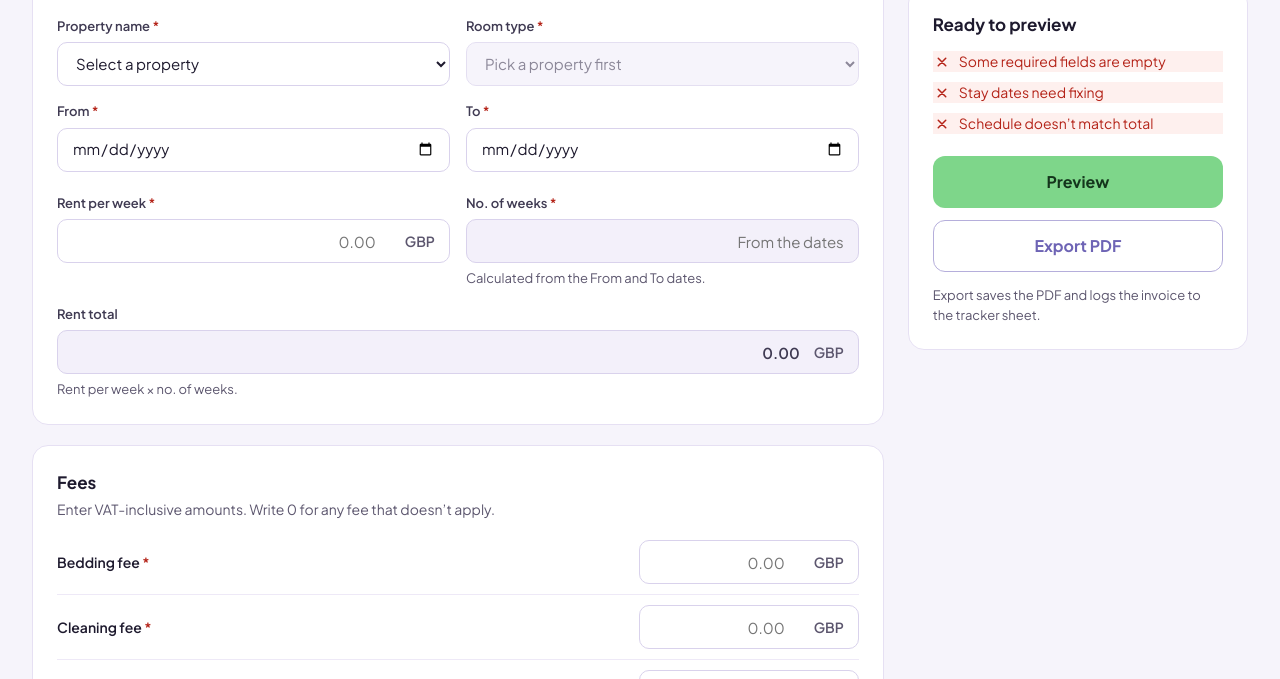
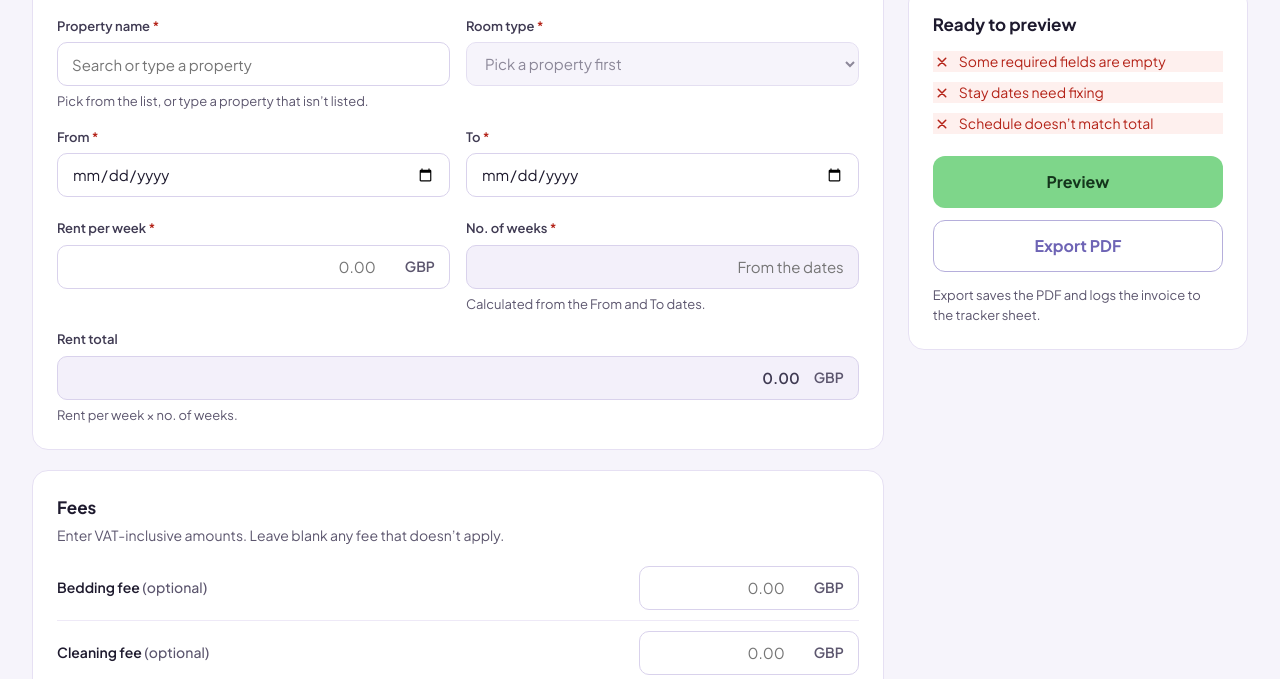
Before and after one commit to navyamodi30/invoice.gen, a plain HTML site: page index.html in a window 1280 px wide. Shown: the part 569-1248 px from the top of the page. Drawn offline with nearby package versions, Linux system fonts and the light colour scheme; no server answers.

Commit message:
Update property selection and VAT handling

```diff
--- a/index.html
+++ b/index.html
@@ -234,8 +234,7 @@ main{max-width:1280px;margin:0 auto;padding:32px}
         <h2>Property and stay</h2>
         <p class="sub">Builds the accommodation line: “Accommodation for [name] [property] - [room type]”.</p>
         <div class="grid2">
-          <div><label class="lb" for="property">Property name <span class="rq">*</span></label><select class="in" id="property"></select><p class="ferr" id="e-property"></p>
-            <div id="otherWrap" hidden style="margin-top:10px"><label class="lb" for="propertyOther">Type the property name <span class="rq">*</span></label><input class="in" id="propertyOther" autocomplete="off" placeholder="e.g. Canal Point Residence"><p class="ferr" id="e-propertyOther"></p></div></div>
+          <div><label class="lb" for="property">Property name <span class="rq">*</span></label><input class="in" id="property" list="propList" autocomplete="off" placeholder="Search or type a property"><datalist id="propList"></datalist><p class="hint">Pick from the list, or type a property that isn’t listed.</p><p class="ferr" id="e-property"></p></div>
           <div><label class="lb" for="room">Room type <span class="rq">*</span></label><select class="in" id="room" disabled><option value="">Pick a property first</option></select><p class="ferr" id="e-room"></p></div>
           <div><label class="lb" for="checkIn">From <span class="rq">*</span></label><input class="in" id="checkIn" type="date"><p class="ferr" id="e-checkIn"></p></div>
           <div><label class="lb" for="checkOut">To <span class="rq">*</span></label><input class="in" id="checkOut" type="date"><p class="ferr" id="e-checkOut"></p><p class="hint" id="daysHint"></p></div>
@@ -259,7 +258,7 @@ main{max-width:1280px;margin:0 auto;padding:32px}
 
       <section class="card">
         <h2>Fees</h2>
-        <p class="sub" id="feeSub">Enter VAT-inclusive amounts. Write 0 for any fee that doesn’t apply.</p>
+        <p class="sub" id="feeSub">Enter VAT-inclusive amounts. Leave blank any fee that doesn’t apply.</p>
         <div id="fees"></div>
         <p class="ferr" id="e-fees"></p>
       </section>
@@ -355,8 +354,7 @@ const COUNTRIES = {
   IE: { currency: 'EUR', rate: 0.135, pct: '13.5%' }
 };
 const FEE_TYPES = ['Bedding', 'Cleaning', 'Service'];
-const VAT_TOTAL_AFTER_DAYS = 28;      // stay > 28 days: VAT on the whole total; 28 days or fewer: VAT on fees only. Keep in sync with Invoice.gs.
-const OTHER = '__other__';
+const VAT_FEES_ONLY_AFTER_DAYS = 28;  // stay of 28 days or fewer: VAT on the whole total; over 28 days: VAT on fees only. Keep in sync with Invoice.gs.
 // Room types offered when the property isn't in the list. Keep in sync with Invoice.gs.
 const GENERIC_ROOMS = ["Classic Ensuite", "Premium Ensuite", "Classic Studio", "Premium Studio", "Standard Studio", "Superior Studio", "Platinum Studio", "Bronze Ensuite", "Bronze Studio", "Silver Ensuite", "Silver Studio", "Bronze Studio Plus", "Non-suite", "Silver Deluxe Studio", "Silver Premium Ensuite", "2 Bed Shared Apartment", "Twin Bed Studio", "Gold Studio Plus with Balcony", "Large Silver Studio", "Gold Ensuite", "Gold Studio", "Premium Plus Studio", "Premium Ensuite Plus", "Premium Range 1 Ensuite", "Standard Plus", "Ensuite", "Platinum En-Suite", "Diamond Ensuite"];
 // Fallback list. When SHEET_ENDPOINT is set, the live list loads from the Properties tab instead.
@@ -416,16 +414,16 @@ function read() {
   const feesP = fees.reduce((s, f) => s + (f.p > 0 ? f.p : 0), 0);
   const totalP = rentP + feesP;
   const days = daysBetween(v('checkIn'), v('checkOut'));
-  const vatOnTotal = days > VAT_TOTAL_AFTER_DAYS;
+  const vatOnTotal = days > 0 && days <= VAT_FEES_ONLY_AFTER_DAYS;
   const vatP = Math.round((vatOnTotal ? totalP : feesP) * c.rate / (1 + c.rate));
-  const custom = $('property').value === OTHER;
+  const listed = matchProperty(v('property')), custom = !listed;
   const n = S.pays.length;
   const firstP = S.pays.slice(0, n - 1).reduce((s, p) => s + (pence(p.amt) || 0), 0);
   const lastP = totalP - firstP;
   const pays = S.pays.map((p, i) => ({ date: p.date, p: i === n - 1 ? lastP : pence(p.amt) }));
   return {
     agent: v('agent').toLowerCase(), name: v('name'), guarantor: v('guarantor'), invDate: v('invDate'),
-    property: custom ? v('propertyOther') : v('property'), custom, room: v('room'), vatOnTotal, checkIn: v('checkIn'), checkOut: v('checkOut'), days,
+    property: listed || v('property'), custom, room: v('room'), vatOnTotal, checkIn: v('checkIn'), checkOut: v('checkOut'), days,
     country: S.country, currency: c.currency, rate: c.rate, pct: c.pct,
     rateP, weeks, rentP, fees, feesP, vatP, netP: totalP - vatP, totalP, pays, lastP
   };
@@ -439,15 +437,14 @@ function validate(d) {
   if (!d.guarantor) e.guarantor = 'Enter the guarantor’s name.';
   if (!d.invDate) e.invDate = 'Pick the invoice date.';
   else if (d.invDate < todayISO()) e.invDate = 'Invoice date can’t be earlier than today.';
-  if (!$('property').value) e.property = 'Pick the property, or choose “Not listed” to type it.';
-  else if (d.custom && !d.property) e.propertyOther = 'Type the property name.';
+  if (!d.property) e.property = 'Pick or type the property.';
   if (!d.room) e.room = 'Pick the room type.';
   if (!d.checkIn) e.checkIn = 'Pick the move-in date.';
   if (!d.checkOut) e.checkOut = 'Pick the move-out date.';
   else if (d.checkIn && d.days <= 0) e.checkOut = 'Must be after the From date.';
   if (!(d.rateP > 0)) e.rate = 'Enter the weekly rent.';
   if (d.weeks > 104) e.checkOut = 'Stay can’t be longer than 104 weeks.';
-  if (d.fees.some(f => f.raw === '' || isNaN(f.p) || f.p < 0)) e.fees = 'Enter an amount for every fee. Write 0 if it doesn’t apply.';
+  if (d.fees.some(f => isNaN(f.p) || f.p < 0)) e.fees = 'Fee amounts must be 0 or more. Leave blank if it doesn’t apply.';
   const n = d.pays.length;
   if (d.pays.some(p => !p.date)) e.pays = 'Every payment needs a due date.';
   else if (d.pays.slice(0, n - 1).some(p => !(p.p > 0))) e.pays = 'Every payment needs an amount above zero.';
@@ -456,15 +453,19 @@ function validate(d) {
 }
 
 /* ===== Property dropdowns ===== */
+function matchProperty(name) {
+  const n = String(name || '').trim().toLowerCase();
+  if (!n) return '';
+  return Object.keys(PROPERTIES).find(p => p.toLowerCase() === n) || '';
+}
 function fillProperties(keep) {
-  const sel = $('property'), names = Object.keys(PROPERTIES).sort((a, b) => a.localeCompare(b));
-  sel.innerHTML = '<option value="">Select a property</option>' + names.map(p => `<option value="${esc(p)}">${esc(p)}</option>`).join('') + `<option value="${OTHER}">Not listed — type it</option>`;
-  if (keep && (PROPERTIES[keep] || keep === OTHER)) sel.value = keep;
-  $('otherWrap').hidden = sel.value !== OTHER;
+  const names = Object.keys(PROPERTIES).sort((a, b) => a.localeCompare(b));
+  $('propList').innerHTML = names.map(p => `<option value="${esc(p)}"></option>`).join('');
 }
 function fillRooms(keep) {
-  const pv = $('property').value, sel = $('room'), list = pv === OTHER ? GENERIC_ROOMS : (PROPERTIES[pv] || []);
-  $('otherWrap').hidden = pv !== OTHER;
+  const typed = $('property').value.trim(), listed = matchProperty(typed), sel = $('room');
+  const list = !typed ? [] : listed ? PROPERTIES[listed] : GENERIC_ROOMS;
+  S.roomSource = !typed ? '' : listed || '*generic*';
   if (!list.length) { sel.innerHTML = '<option value="">Pick a property first</option>'; sel.disabled = true; return; }
   sel.disabled = false;
   sel.innerHTML = (list.length > 1 ? '<option value="">Select a room type</option>' : '') + list.map(r => `<option value="${esc(r)}">${esc(r)}</option>`).join('');
@@ -486,7 +487,7 @@ async function loadLiveProperties() {
 function renderFees() {
   $('fees').innerHTML = S.fees.map((f, i) => `
     <div class="fee">
-      <label for="fee${i}">${f.type} fee <span class="rq">*</span></label>
+      <label for="fee${i}">${f.type} fee <span style="color:var(--mut);font-weight:500">(optional)</span></label>
       <div class="money" data-fee-box="${i}"><input id="fee${i}" data-fee-amt="${i}" type="number" inputmode="decimal" step="0.01" min="0" placeholder="0.00" value="${esc(f.amt)}"><span class="cur" data-cur>${COUNTRIES[S.country].currency}</span></div>
     </div>`).join('');
 }
@@ -514,7 +515,7 @@ function update() {
   $('daysHint').textContent = d.days > 0 ? `${d.days} days · ${fmtWeeks(d.days / 7)} weeks` : '';
   $('weeks').value = d.weeks > 0 ? fmtWeeks(d.weeks) : '';
   $('rentTotal').value = fmt(d.rentP);
-  const vatNote = d.days > 0 ? (d.vatOnTotal ? ` Stay over ${VAT_TOTAL_AFTER_DAYS} days, so VAT applies to rent too.` : ' VAT-exempt (stay of 28 days or fewer).') : '';
+  const vatNote = d.days > 0 ? (d.vatOnTotal ? ` Stay of ${VAT_FEES_ONLY_AFTER_DAYS} days or fewer, so VAT applies to rent too.` : ` VAT-exempt (stay over ${VAT_FEES_ONLY_AFTER_DAYS} days).`) : '';
   $('rentHint').textContent = (d.rentP > 0 ? `${fmt(d.rateP)} × ${fmtWeeks(d.weeks)} weeks.` : 'Rent per week × no. of weeks.') + vatNote;
 
   const lastIn = document.querySelector(`[data-pay-amt="${n - 1}"]`);
@@ -528,14 +529,14 @@ function update() {
   $('sVat').textContent = `${fmt(d.vatP)} ${C}`;
   $('sTot').textContent = `${fmt(d.totalP)} ${C}`;
   const lbl = feeLabel(d.fees.filter(f => f.p > 0).map(f => f.type));
-  $('feeSub').textContent = lbl ? `Enter VAT-inclusive amounts. Write 0 for any fee that doesn’t apply. On the invoice: “${lbl}”.` : 'Enter VAT-inclusive amounts. Write 0 for any fee that doesn’t apply.';
+  $('feeSub').textContent = lbl ? `Enter VAT-inclusive amounts. Leave blank any fee that doesn’t apply. On the invoice: “${lbl}”.` : 'Enter VAT-inclusive amounts. Leave blank any fee that doesn’t apply.';
 
   const foot = $('schedFoot');
   if (d.totalP > 0 && d.lastP > 0) { foot.className = 'tfoot ok'; foot.innerHTML = `<span style="display:flex;gap:8px;align-items:center">${tick}Schedule matches total</span><span class="num">${fmt(d.totalP)} ${C} across ${n} payment${n > 1 ? 's' : ''}</span>`; }
   else if (d.totalP > 0) { foot.className = 'tfoot bad'; foot.innerHTML = `<span>Over the total by <span class="num">${fmt(-d.lastP)} ${C}</span></span><span class="num">Total ${fmt(d.totalP)} ${C}</span>`; }
   else { foot.className = 'tfoot'; foot.innerHTML = `<span style="color:var(--mut);font-weight:500">Add rent and fees to build the schedule.</span>`; }
 
-  const reqKeys = ['agent', 'name', 'guarantor', 'invDate', 'property', 'propertyOther', 'room', 'checkIn', 'rate', 'fees'];
+  const reqKeys = ['agent', 'name', 'guarantor', 'invDate', 'property', 'room', 'checkIn', 'rate', 'fees'];
   const reqOk = !reqKeys.some(k => e[k]) && d.checkOut && !(e.pays && e.pays.startsWith('Every'));
   const datesOk = d.checkIn && d.checkOut && d.days > 0;
   const schedOk = d.totalP > 0 && d.lastP > 0;
@@ -554,13 +555,13 @@ function update() {
 }
 
 function showErrors(e, d) {
-  ['agent', 'name', 'guarantor', 'invDate', 'property', 'propertyOther', 'room', 'checkIn', 'checkOut'].forEach(k => {
+  ['agent', 'name', 'guarantor', 'invDate', 'property', 'room', 'checkIn', 'checkOut'].forEach(k => {
     $(k).classList.toggle('bad', !!e[k]);
     const m = $('e-' + k); if (m) m.textContent = e[k] || '';
   });
   $('rateBox').classList.toggle('bad', !!e.rate); $('e-rate').textContent = e.rate || '';
   $('e-fees').textContent = e.fees || '';
-  d.fees.forEach((f, i) => { const b = document.querySelector(`[data-fee-box="${i}"]`); if (b) b.classList.toggle('bad', f.raw === '' || isNaN(f.p) || f.p < 0); });
+  d.fees.forEach((f, i) => { const b = document.querySelector(`[data-fee-box="${i}"]`); if (b) b.classList.toggle('bad', isNaN(f.p) || f.p < 0); });
   $('e-pays').textContent = e.pays || '';
   const n = d.pays.length;
   d.pays.forEach((p, i) => {
@@ -627,8 +628,7 @@ function invoiceHTML(d, invoiceNo, draft) {
     </tbody></table>
     <p class="inv-note">* You will have to pay the bank transfer charges. Please check with your bank for the exact amount.</p>
     <div class="inv-foot">
-      <span>Company Reg. No: [TBD] · VAT Number: [TBD] · [Registered address]</span>
-      <span>+91 1234567890 · payments@uniflx.com</span>
+      <span>Company Reg. No: , VAT Number: , +44 808 501 5198, platforms@uniflx.com</span>
     </div>
   </div>`;
 }
@@ -645,7 +645,7 @@ function renderPaper() {
     <div><span class="k">Property</span><span class="v">${esc(d.property)}</span></div>
     <div><span class="k">Room</span><span class="v">${esc(d.room)}</span></div>
     <div><span class="k">Rent</span><span class="v">${fmt(d.rateP)} × ${fmtWeeks(d.weeks)} weeks</span></div>
-    <div><span class="k">VAT ${d.pct}</span><span class="v">${d.vatOnTotal ? 'On total (over 28 days)' : 'Fees only'}</span></div>
+    <div><span class="k">VAT ${d.pct}</span><span class="v">${d.vatOnTotal ? 'On total (28 days or fewer)' : 'Fees only (over 28 days)'}</span></div>
     <div><span class="k">Payments</span><span class="v">${d.pays.length} · first due ${dmy(d.pays[0].date)}</span></div>
     <hr style="border:none;height:1px;background:var(--line2);margin:0">
     <div style="align-items:baseline"><span class="k">Total (incl. VAT)</span><span class="big num">${fmt(d.totalP)} ${C}</span></div>`;
@@ -770,7 +770,7 @@ async function doExport() {
 
 function resetForm() {
   ['name', 'guarantor', 'checkIn', 'checkOut', 'rate'].forEach(k => $(k).value = '');
-  $('property').value = ''; $('propertyOther').value = ''; fillRooms();
+  $('property').value = ''; fillRooms();
   $('invDate').value = todayISO(); $('invDate').min = todayISO();
   S.fees = FEE_TYPES.map(t => ({ type: t, amt: '' })); S.pays = [{ date: '', amt: '' }]; $('payCount').value = '1';
   S.showErrors = false; $('confirm').checked = false;
@@ -788,12 +788,13 @@ $('form').addEventListener('input', ev => {
   if (ds.feeAmt !== undefined) S.fees[ds.feeAmt].amt = t.value;
   if (ds.payDate !== undefined) S.pays[ds.payDate].date = t.value;
   if (ds.payAmt !== undefined && +ds.payAmt < S.pays.length - 1) S.pays[ds.payAmt].amt = t.value;
+  if (t.id === 'property') { const typed = t.value.trim(), key = !typed ? '' : matchProperty(typed) || '*generic*'; if (key !== S.roomSource) fillRooms($('room').value); }
   dirty(); update();
 });
 $('agent').addEventListener('input', () => { store.set('ufx_agent_email', $('agent').value.trim()); dirty(); update(); });
 $('form').addEventListener('change', ev => {
   const t = ev.target;
-  if (t.id === 'property') { fillRooms(); if (t.value === OTHER) $('propertyOther').focus(); dirty(); update(); }
+  if (t.id === 'property') { const m = matchProperty(t.value); if (m && m !== t.value.trim()) { t.value = m; fillRooms($('room').value); update(); } }
   if (t.id === 'room') { dirty(); update(); }
   if (t.id === 'payCount') {
     const n = +t.value;
```
